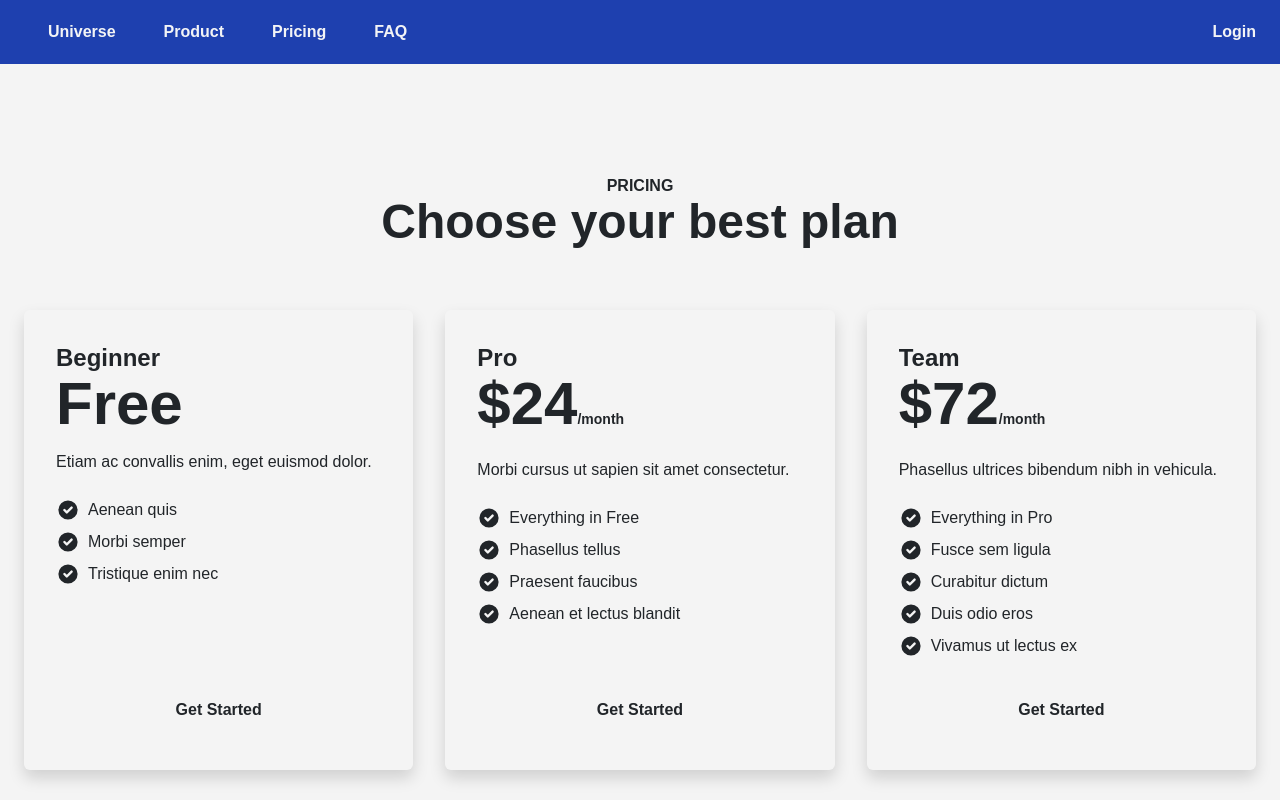
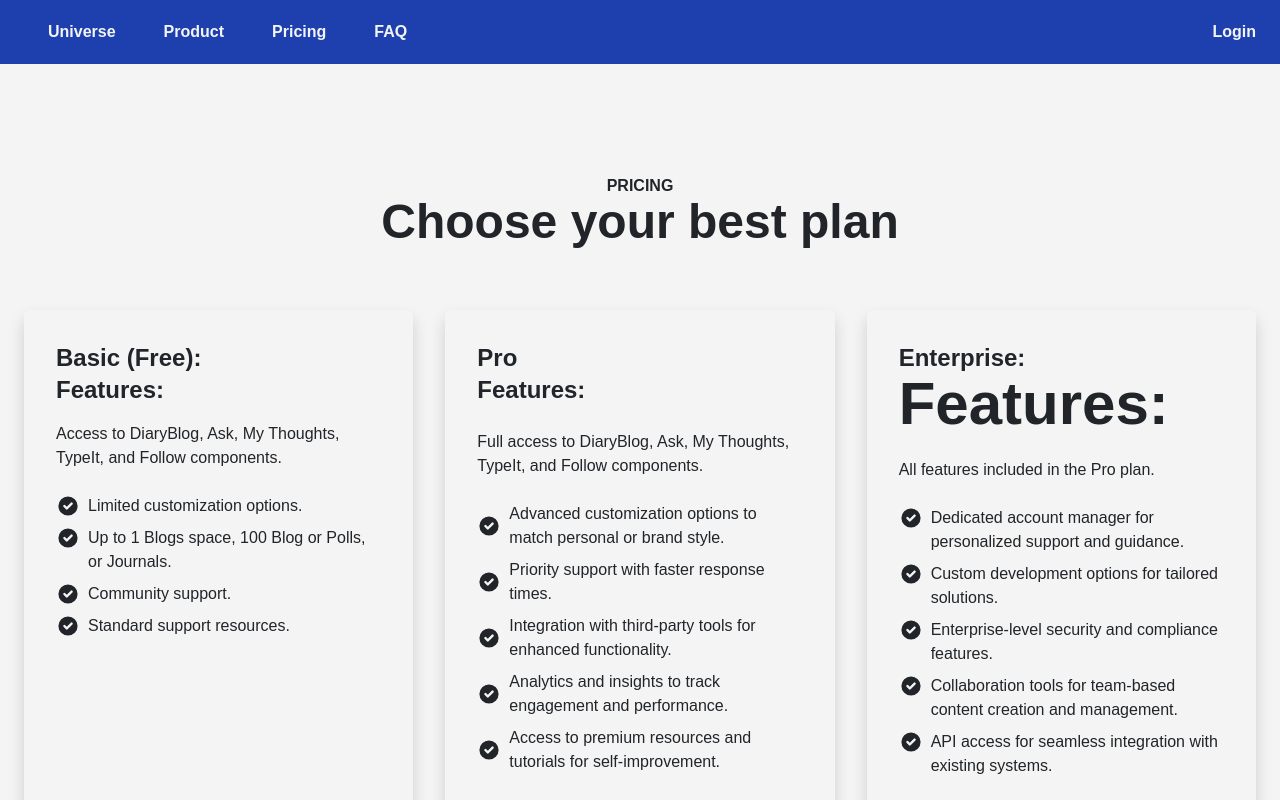
Before and after one commit to HackerNewsIndia/Universal, a React (Create React App) app: page /pricing in a window 1280 px wide. Shown: the top 800 px of the page. Built offline with nearby package versions, Linux system fonts and the light colour scheme.

Commit message:
Update Pricing.js

```diff
--- a/src/components/Pricing.js
+++ b/src/components/Pricing.js
@@ -15,112 +15,143 @@ const Pricing = () => {
 			<div class="flex w-full mb-8 sm:px-4 md:w-1/2 lg:w-1/3 lg:mb-0">
 				<div class="flex flex-grow flex-col p-6 space-y-6 rounded shadow sm:p-8 dark:bg-gray-900">
 					<div class="space-y-2">
-						<h4 class="text-2xl font-bold">Beginner</h4>
-						<span class="text-6xl font-bold">Free</span>
+						<h4 class="text-2xl font-bold">Basic (Free):</h4>
+						<span class="text-2xl font-bold">Features:</span>
 					</div>
-					<p class="mt-3 leadi dark:text-gray-400">Etiam ac convallis enim, eget euismod dolor.</p>
+					<p class="mt-3 leadi dark:text-gray-400">Access to DiaryBlog, Ask, My Thoughts, TypeIt, and Follow components.</p>
 					<ul class="flex-1 mb-6 dark:text-gray-400">
 						<li class="flex mb-2 space-x-2">
 							<svg xmlns="http://www.w3.org/2000/svg" viewBox="0 0 20 20" fill="currentColor" class="flex-shrink-0 w-6 h-6 dark:text-violet-400">
 								<path fill-rule="evenodd" d="M10 18a8 8 0 100-16 8 8 0 000 16zm3.707-9.293a1 1 0 00-1.414-1.414L9 10.586 7.707 9.293a1 1 0 00-1.414 1.414l2 2a1 1 0 001.414 0l4-4z" clip-rule="evenodd"></path>
 							</svg>
-							<span>Aenean quis</span>
+							<span>Limited customization options.
+</span>
 						</li>
 						<li class="flex mb-2 space-x-2">
 							<svg xmlns="http://www.w3.org/2000/svg" viewBox="0 0 20 20" fill="currentColor" class="flex-shrink-0 w-6 h-6 dark:text-violet-400">
 								<path fill-rule="evenodd" d="M10 18a8 8 0 100-16 8 8 0 000 16zm3.707-9.293a1 1 0 00-1.414-1.414L9 10.586 7.707 9.293a1 1 0 00-1.414 1.414l2 2a1 1 0 001.414 0l4-4z" clip-rule="evenodd"></path>
 							</svg>
-							<span>Morbi semper</span>
+							<span>Up to 1 Blogs space, 100  Blog  or Polls, or Journals.
+</span>
 						</li>
 						<li class="flex mb-2 space-x-2">
 							<svg xmlns="http://www.w3.org/2000/svg" viewBox="0 0 20 20" fill="currentColor" class="flex-shrink-0 w-6 h-6 dark:text-violet-400">
 								<path fill-rule="evenodd" d="M10 18a8 8 0 100-16 8 8 0 000 16zm3.707-9.293a1 1 0 00-1.414-1.414L9 10.586 7.707 9.293a1 1 0 00-1.414 1.414l2 2a1 1 0 001.414 0l4-4z" clip-rule="evenodd"></path>
 							</svg>
-							<span>Tristique enim nec</span>
+							<span>Community support.
+</span>
+						</li>
+
+						<li class="flex mb-2 space-x-2">
+							<svg xmlns="http://www.w3.org/2000/svg" viewBox="0 0 20 20" fill="currentColor" class="flex-shrink-0 w-6 h-6 dark:text-violet-400">
+								<path fill-rule="evenodd" d="M10 18a8 8 0 100-16 8 8 0 000 16zm3.707-9.293a1 1 0 00-1.414-1.414L9 10.586 7.707 9.293a1 1 0 00-1.414 1.414l2 2a1 1 0 001.414 0l4-4z" clip-rule="evenodd"></path>
+							</svg>
+							<span>Standard support resources.
+
+</span>
 						</li>
 					</ul>
-					<button type="button" class="inline-block px-5 py-3 font-semibold tracki text-center rounded dark:bg-violet-400 dark:text-gray-900">Get Started</button>
+					<button type="button" class="inline-block px-5 py-3 font-semibold tracki text-center rounded dark:bg-violet-400 dark:text-gray-900">Price: Free</button>
 				</div>
 			</div>
 			<div class="flex w-full mb-8 sm:px-4 md:w-1/2 lg:w-1/3 lg:mb-0">
 				<div class="flex flex-grow flex-col p-6 space-y-6 rounded shadow sm:p-8 dark:bg-violet-400 dark:text-gray-900">
 					<div class="space-y-2">
 						<h4 class="text-2xl font-bold">Pro</h4>
-						<span class="text-6xl font-bold">$24
-							<span class="text-sm tracki">/month</span>
+						<span class="text-2xl font-bold">Features:
+
 						</span>
 					</div>
-					<p class="leadi">Morbi cursus ut sapien sit amet consectetur.</p>
+					<p class="leadi">Full access to DiaryBlog, Ask, My Thoughts, TypeIt, and Follow components.
+</p>
 					<ul class="flex-1 space-y-2">
 						<li class="flex items-center space-x-2">
 							<svg xmlns="http://www.w3.org/2000/svg" viewBox="0 0 20 20" fill="currentColor" class="flex-shrink-0 w-6 h-6">
 								<path fill-rule="evenodd" d="M10 18a8 8 0 100-16 8 8 0 000 16zm3.707-9.293a1 1 0 00-1.414-1.414L9 10.586 7.707 9.293a1 1 0 00-1.414 1.414l2 2a1 1 0 001.414 0l4-4z" clip-rule="evenodd"></path>
 							</svg>
-							<span>Everything in Free</span>
+							<span>Advanced customization options to match personal or brand style.
+</span>
 						</li>
 						<li class="flex items-center space-x-2">
 							<svg xmlns="http://www.w3.org/2000/svg" viewBox="0 0 20 20" fill="currentColor" class="flex-shrink-0 w-6 h-6">
 								<path fill-rule="evenodd" d="M10 18a8 8 0 100-16 8 8 0 000 16zm3.707-9.293a1 1 0 00-1.414-1.414L9 10.586 7.707 9.293a1 1 0 00-1.414 1.414l2 2a1 1 0 001.414 0l4-4z" clip-rule="evenodd"></path>
 							</svg>
-							<span>Phasellus tellus</span>
+							<span>Priority support with faster response times.
+</span>
 						</li>
 						<li class="flex items-center space-x-2">
 							<svg xmlns="http://www.w3.org/2000/svg" viewBox="0 0 20 20" fill="currentColor" class="flex-shrink-0 w-6 h-6">
 								<path fill-rule="evenodd" d="M10 18a8 8 0 100-16 8 8 0 000 16zm3.707-9.293a1 1 0 00-1.414-1.414L9 10.586 7.707 9.293a1 1 0 00-1.414 1.414l2 2a1 1 0 001.414 0l4-4z" clip-rule="evenodd"></path>
 							</svg>
-							<span>Praesent faucibus</span>
+							<span>Integration with third-party tools for enhanced functionality.
+</span>
 						</li>
 						<li class="flex items-center space-x-2">
 							<svg xmlns="http://www.w3.org/2000/svg" viewBox="0 0 20 20" fill="currentColor" class="flex-shrink-0 w-6 h-6">
 								<path fill-rule="evenodd" d="M10 18a8 8 0 100-16 8 8 0 000 16zm3.707-9.293a1 1 0 00-1.414-1.414L9 10.586 7.707 9.293a1 1 0 00-1.414 1.414l2 2a1 1 0 001.414 0l4-4z" clip-rule="evenodd"></path>
 							</svg>
-							<span>Aenean et lectus blandit</span>
+							<span>Analytics and insights to track engagement and performance.
+</span>
+						</li>
+						<li class="flex items-center space-x-2">
+							<svg xmlns="http://www.w3.org/2000/svg" viewBox="0 0 20 20" fill="currentColor" class="flex-shrink-0 w-6 h-6">
+								<path fill-rule="evenodd" d="M10 18a8 8 0 100-16 8 8 0 000 16zm3.707-9.293a1 1 0 00-1.414-1.414L9 10.586 7.707 9.293a1 1 0 00-1.414 1.414l2 2a1 1 0 001.414 0l4-4z" clip-rule="evenodd"></path>
+							</svg>
+							<span>Access to premium resources and tutorials for self-improvement.
+
+</span>
 						</li>
 					</ul>
-					<button type="button" class="inline-block px-5 py-3 font-semibold tracki text-center rounded dark:bg-violet-400 dark:text-gray-900">Get Started</button>				</div>
+					<button type="button" class="inline-block px-5 py-3 font-semibold tracki text-center rounded dark:bg-violet-400 dark:text-gray-900">Price: $9.99/month
+</button>				</div>
 			</div>
 			<div class="flex w-full mb-8 sm:px-4 md:w-1/2 lg:w-1/3 lg:mb-0">
 				<div class="flex flex-grow flex-col p-6 space-y-6 rounded shadow sm:p-8 dark:bg-gray-900">
 					<div class="space-y-2">
-						<h4 class="text-2xl font-bold">Team</h4>
-						<span class="text-6xl font-bold">$72
-							<span class="text-sm tracki">/month</span>
+						<h4 class="text-2xl font-bold">Enterprise:</h4>
+						<span class="text-6xl font-bold">Features:
 						</span>
 					</div>
-					<p class="leadi dark:text-gray-400">Phasellus ultrices bibendum nibh in vehicula.</p>
+					<p class="leadi dark:text-gray-400">All features included in the Pro plan.
+</p>
 					<ul class="space-y-2 dark:text-gray-400">
 						<li class="flex items-start space-x-2">
 							<svg xmlns="http://www.w3.org/2000/svg" viewBox="0 0 20 20" fill="currentColor" class="flex-shrink-0 w-6 h-6 dark:text-violet-400">
 								<path fill-rule="evenodd" d="M10 18a8 8 0 100-16 8 8 0 000 16zm3.707-9.293a1 1 0 00-1.414-1.414L9 10.586 7.707 9.293a1 1 0 00-1.414 1.414l2 2a1 1 0 001.414 0l4-4z" clip-rule="evenodd"></path>
 							</svg>
-							<span>Everything in Pro</span>
+							<span>Dedicated account manager for personalized support and guidance.
+</span>
 						</li>
 						<li class="flex items-start space-x-2">
 							<svg xmlns="http://www.w3.org/2000/svg" viewBox="0 0 20 20" fill="currentColor" class="flex-shrink-0 w-6 h-6 dark:text-violet-400">
 								<path fill-rule="evenodd" d="M10 18a8 8 0 100-16 8 8 0 000 16zm3.707-9.293a1 1 0 00-1.414-1.414L9 10.586 7.707 9.293a1 1 0 00-1.414 1.414l2 2a1 1 0 001.414 0l4-4z" clip-rule="evenodd"></path>
 							</svg>
-							<span>Fusce sem ligula</span>
+							<span>Custom development options for tailored solutions.
+</span>
 						</li>
 						<li class="flex items-start space-x-2">
 							<svg xmlns="http://www.w3.org/2000/svg" viewBox="0 0 20 20" fill="currentColor" class="flex-shrink-0 w-6 h-6 dark:text-violet-400">
 								<path fill-rule="evenodd" d="M10 18a8 8 0 100-16 8 8 0 000 16zm3.707-9.293a1 1 0 00-1.414-1.414L9 10.586 7.707 9.293a1 1 0 00-1.414 1.414l2 2a1 1 0 001.414 0l4-4z" clip-rule="evenodd"></path>
 							</svg>
-							<span>Curabitur dictum</span>
+							<span>Enterprise-level security and compliance features.
+</span>
 						</li>
 						<li class="flex items-start space-x-2">
 							<svg xmlns="http://www.w3.org/2000/svg" viewBox="0 0 20 20" fill="currentColor" class="flex-shrink-0 w-6 h-6 dark:text-violet-400">
 								<path fill-rule="evenodd" d="M10 18a8 8 0 100-16 8 8 0 000 16zm3.707-9.293a1 1 0 00-1.414-1.414L9 10.586 7.707 9.293a1 1 0 00-1.414 1.414l2 2a1 1 0 001.414 0l4-4z" clip-rule="evenodd"></path>
 							</svg>
-							<span>Duis odio eros</span>
+							<span>Collaboration tools for team-based content creation and management.
+</span>
 						</li>
 						<li class="flex items-start space-x-2">
 							<svg xmlns="http://www.w3.org/2000/svg" viewBox="0 0 20 20" fill="currentColor" class="flex-shrink-0 w-6 h-6 dark:text-violet-400">
 								<path fill-rule="evenodd" d="M10 18a8 8 0 100-16 8 8 0 000 16zm3.707-9.293a1 1 0 00-1.414-1.414L9 10.586 7.707 9.293a1 1 0 00-1.414 1.414l2 2a1 1 0 001.414 0l4-4z" clip-rule="evenodd"></path>
 							</svg>
-							<span>Vivamus ut lectus ex</span>
+							<span>API access for seamless integration with existing systems.
+</span>
 						</li>
 					</ul>
-					<button type="button" class="inline-block px-5 py-3 font-semibold tracki text-center rounded dark:bg-violet-400 dark:text-gray-900">Get Started</button>				</div>
+					<button type="button" class="inline-block px-5 py-3 font-semibold tracki text-center rounded dark:bg-violet-400 dark:text-gray-900">Price: Custom Quote (Based on Requirements)</button>				</div>
 			</div>
           </div>
         </div>
```
